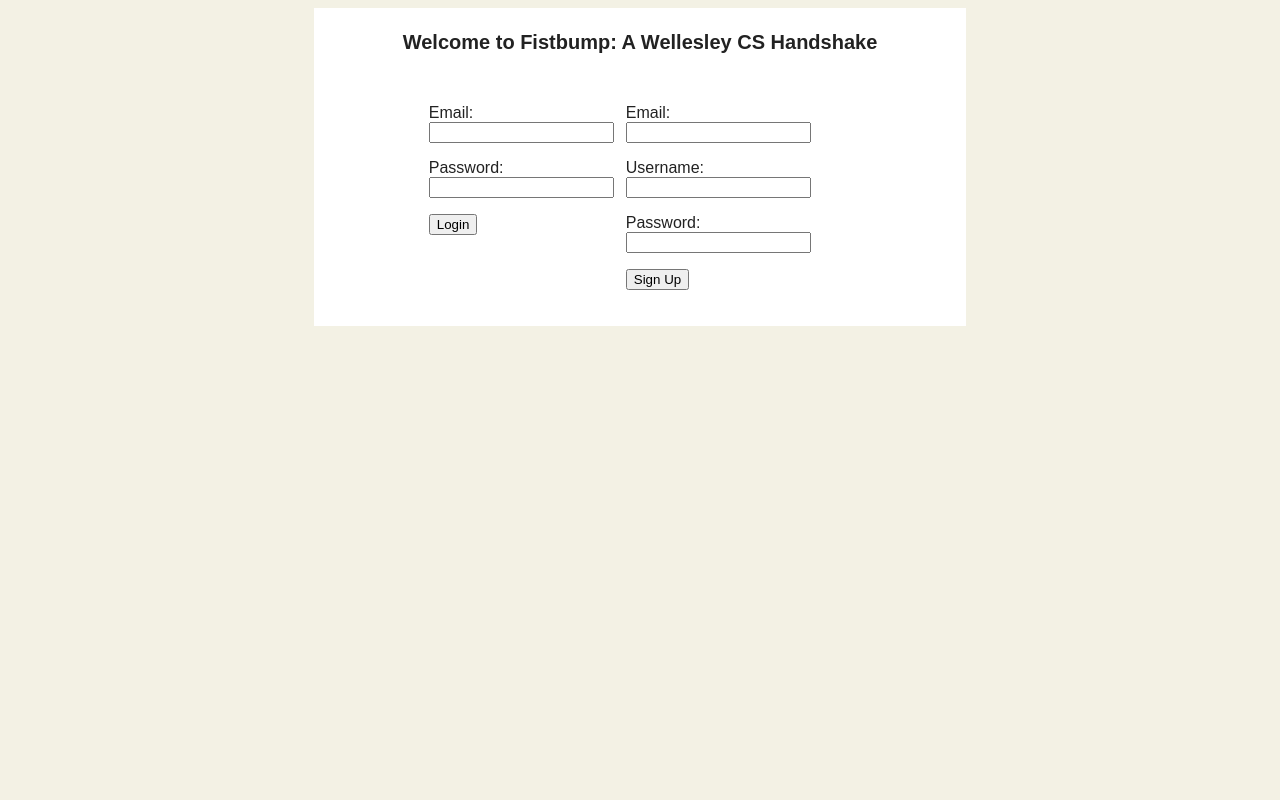
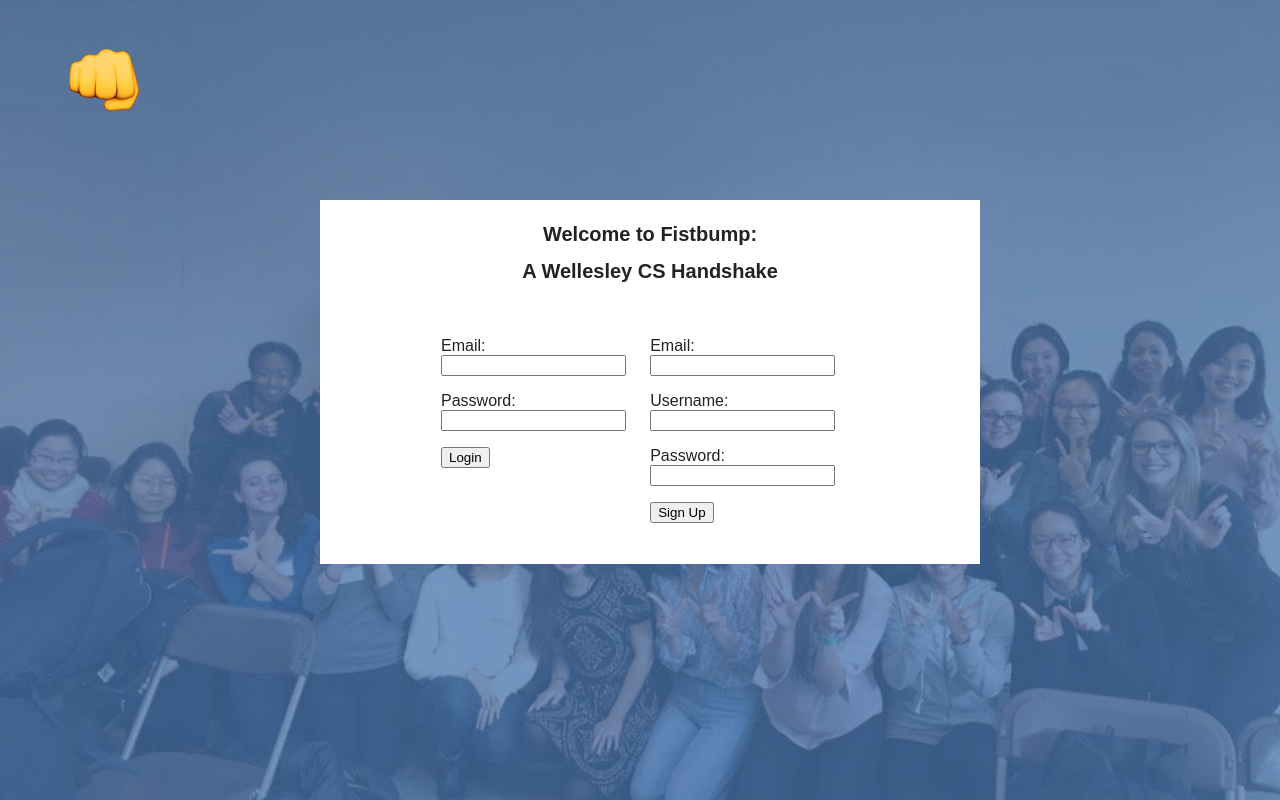
Before and after one commit to Wellesley-CS304-SP18/semester-project-fistbump, a Flask app: page /login/ in a window 1280 px wide. Run offline with Flask 2, Linux system fonts and the light colour scheme; some libraries are stand-ins or nearby versions.

Commit message:
aesthetic login

```diff
--- a/static/style.css
+++ b/static/style.css
@@ -5,18 +5,36 @@ body{
   font-size:16px;
 }
 
+/*logo*/
+
+.logo{
+  height:10%;
+  position:absolute;
+  top:5%;
+  left:5%
+}
+
 /*login page*/
+#login_body{
+  background-image: url("wecode.jpg");
+  background-size:cover;
+}
+
 .login{
     margin: auto;
     width: 50%;
+    position:absolute;
+    top:25%;
+    left:25%;
     background-color: #ffffff;
     padding: 10px;
+    z-index:-2;
 }
 
 .block {
     float: left;
     width: 40%;
-    padding:10px
+    padding:15px
 }
 
 /* Clear floats after the columns */
--- a/templates/login.html
+++ b/templates/login.html
@@ -8,10 +8,13 @@
       <link rel="stylesheet" type="text/css" href="{{ url_for('static',filename='style.css')}}">
   </head>
 
-  <body>
+  <body id = 'login_body'>
+
+    <img src = "{{url_for('static', filename='fistbump.png')}}" alt = 'iphone fistbump emoji' class = 'logo'>
 
       <div class = 'login'>
-    <h1>Welcome to Fistbump: A Wellesley CS Handshake</h1>
+        <h1>Welcome to Fistbump:</h1>
+        <h1>A Wellesley CS Handshake</h1>
 
         {% for message in get_flashed_messages() %}
               {{message}}
@@ -22,7 +25,7 @@
             <form method="post" action="">
               <p><label for="email">Email: <input type="text" name="email"></label></p>
               <p><label for="passwd">Password: <input type="password" name="pwd"></label></p>
-          <p><button type="submit" name="submit" value="login">Login</button></p>
+              <p><button type="submit" name="submit"3 value="login">Login</button></p>
             </form>
           </div> <!--login_block-->
 
@@ -36,6 +39,7 @@
           </div> <!-- signup_block-->
         </div> <!--center -->
       </div> <!-- login -->
+  </div>
 
   <script src="//code.jquery.com/jquery-3.2.1.min.js"></script>
 
```
Also changed, not shown: static/fistbump.png (added), static/wecode.jpg (added). Lines whose indentation alone changed are shown as unchanged.
